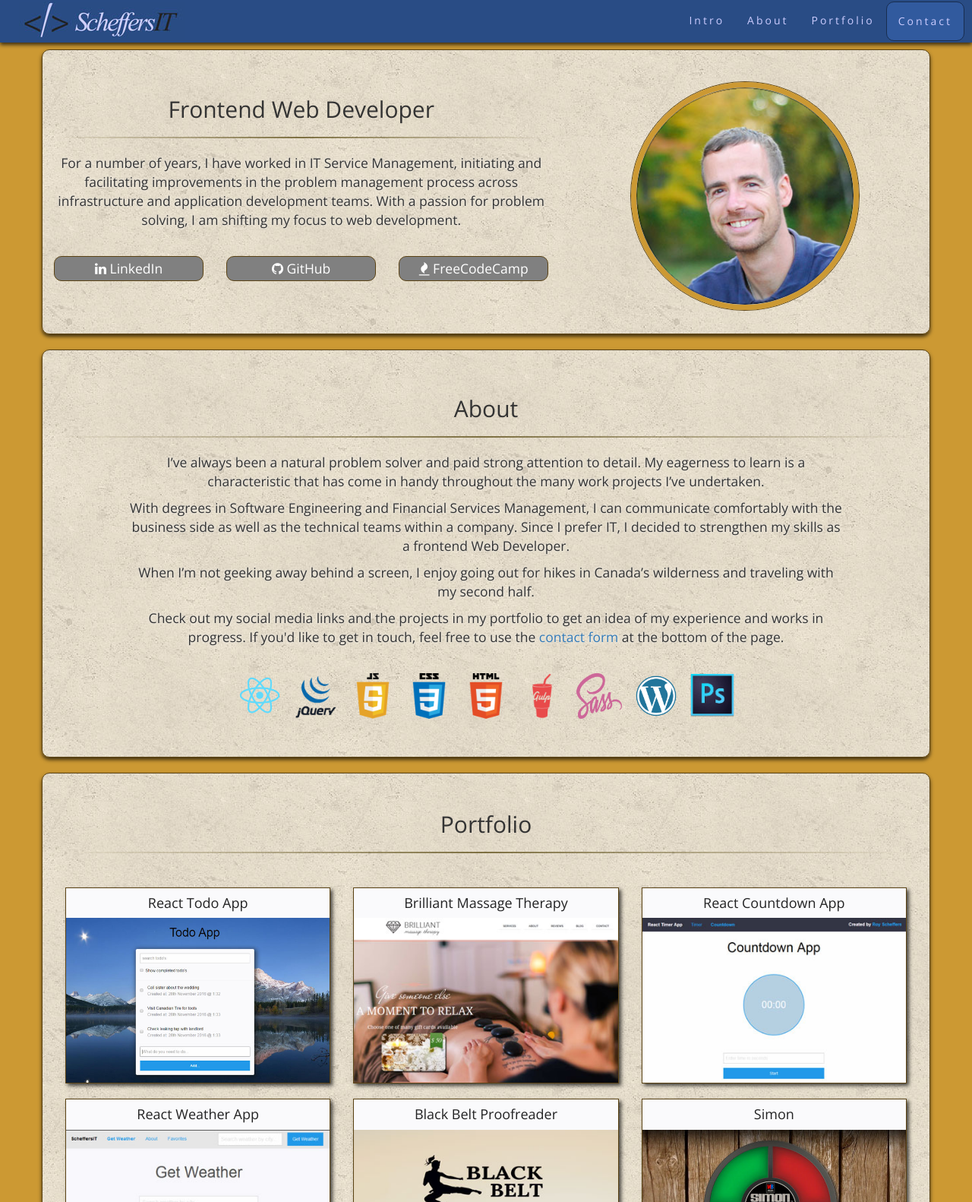
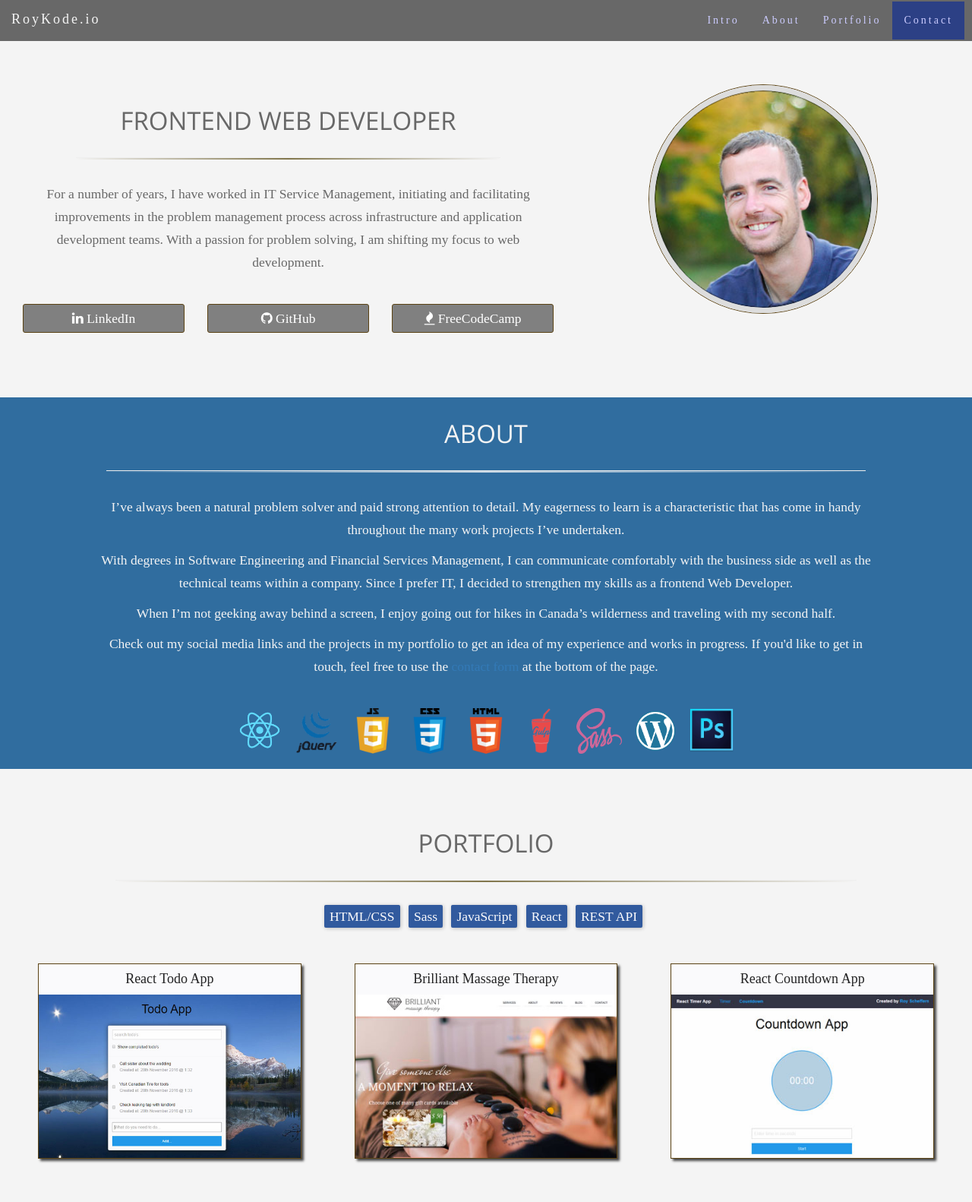
Before and after one commit to rscheffers82/personal-site, a plain HTML site: page index.html in a window 1280 px wide. Shown: the top 1582 px of the page at 76% size. Drawn offline with nearby package versions, Linux system fonts and the light colour scheme; a web font is replaced by a local one.

Commit message:
Fluid style attempt

```diff
--- a/index.html
+++ b/index.html
@@ -20,6 +20,9 @@
  	<link rel="stylesheet" href="https://maxcdn.bootstrapcdn.com/font-awesome/4.7.0/css/font-awesome.min.css">
 
 	<link href="https://fonts.googleapis.com/css?family=Open+Sans:300,400" rel="stylesheet">
+
+	<link href="https://fonts.googleapis.com/css?family=Droid+Serif" rel="stylesheet">
+
 	<link type="text/css" rel="stylesheet" href="style.css" type="text/css" rel="stylesheet">
 
 	<script>
@@ -44,7 +47,7 @@
         <span class="icon-bar"></span>
         <span class="icon-bar"></span>
       </button>
-      <a class="navbar-brand" href="#"><img class="img-responsive" src="images/ScheffersIT-website-logo.jpg"></a>
+      <a class="navbar-brand" href="#">RoyKode.io</a>
     </div>
   <div class="collapse navbar-collapse" id="myNavbar">
       <ul class="nav navbar-nav navbar-right">
@@ -55,13 +58,14 @@
       </ul>
     </div>
 </nav>
-<div id="intro"><br></div>
-<div class="container text-center">
+
+<div><br></div>
+<div id="intro" class="container-fluid text-center">
   <div class="row intro">
     <div class="col-md-12">
     </div>
     <div class="col-md-7">
-      <h2>Frontend Web Developer</h2>
+      <h1>Frontend Web Developer</h1>
       <hr>
       <p>For a number of years, I have worked in IT Service Management, initiating and facilitating improvements in the problem management process across infrastructure and application development teams. With a passion for problem solving, I am shifting my focus to web development.</p><br>
 
@@ -85,8 +89,8 @@
   </div>
 </div>
 <!-- About section -->
-<div id="about" class="container text-center">
-  <h2>About</h2>
+<div id="about" class="container-fluid text-center">
+  <h1>About</h1>
   <hr>
   <div class="row">
     <div class="col-md-10 col-md-offset-1"><p>I’ve always been a natural problem solver and paid strong attention to detail. My eagerness to learn is a characteristic that has come in handy throughout the many work projects I’ve undertaken.</p>
@@ -140,17 +144,26 @@
 </div>
 
 <!-- Portfolio section -->
-<div id="portfolio" class="container text-center">
-  <h2>Portfolio</h2>
+<div id="portfolio" class="container-fluid text-center">
+  <h1>Portfolio</h1>
   <hr>
-  <br>
+	<div class="tech-wrapper">
+		<div class="tech">HTML/CSS</div>
+		<div class="tech">Sass</div>
+		<div class="tech">JavaScript</div>
+		<div class="tech">React</div>
+		<div class="tech">REST API</div>
+	</div>
+	<div class="projects">
+
+	</div>
 </div>
 
 <!-- contact section -->
-<div id="contact" class="container text-center">
+<div id="contact" class="container-fluid text-center">
   <div class="row">
     <div class="col-lg-8 col-lg-offset-2">
-      <h2>Contact</h2>
+      <h1>Contact</h1>
       <hr>
       <p>Interested in my work or just want to say hello? Drop me a note below...</p><br>
       <div class="row">
--- a/main_script.js
+++ b/main_script.js
@@ -26,9 +26,9 @@ $(".navbar a, footer a[href='#intro']").on('click', function(event) {
   });
 });
 
-$('#portfolio').append( p.showProjects() );
+$('.projects').append( p.showProjects() );
 
-$( '#portfolio' ).on("click", 'a', function(e){
+$( '.projects' ).on("click", 'a', function(e){
   console.log( $(this).data('number') );
   p.modal( $(this).data('number') );
 });
--- a/style.css
+++ b/style.css
@@ -1,50 +1,47 @@
 /* Stylesheet for Portfolio Page */
 
 body {
-  font: 15px "Open Sans", sans-serif;
+  margin-top: 30px;
+  font-family: "Droid Serif",serif;
   font-size: 1.75rem;
-  line-height: 2.5rem;
+  line-height: 3rem;
   position: relative;
-  background-color: #CC9933;
+  background-color: #f4f4f4;
+  color: #686868;
 }
 
-h2,h3{
+h1{
   font-family: "Open Sans", sans-serif;
+  font-size: 33px;
+  text-transform: uppercase;
+  margin-top: 3rem;
 }
 
-.container {
-  max-width: 95%;
-  padding-top: 40px;
-  padding-bottom: 30px;
-  border: 1px solid #5b4314;
-  border-radius: 10px;
-  margin-bottom: 20px;
-  background: url('images/concrete_seamless2.jpg');
-  -webkit-box-shadow: 0px 3px 5px 0px rgba(0,0,0,0.7);
-  -moz-box-shadow: 0px 3px 5px 0px rgba(0,0,0,0.7);
-  box-shadow: 0px 3px 5px 0px rgba(0,0,0,0.7);
+.container-fluid {
+  margin: 5rem auto;
 }
 
 .navbar,
 .navbar-default {
-  background-color: #294c85;
+  background-color: #686868;
   border-radius: 0px;
   border: 0px;
   margin-bottom: 0;
   font-size: 14px;
   letter-spacing: 3px;
   line-height: 30px;
+  /*
   -webkit-box-shadow: 0px 3px 5px 0px rgba(0,0,0,0.7);
   -moz-box-shadow: 0px 3px 5px 0px rgba(0,0,0,0.7);
   box-shadow: 0px 3px 5px 0px rgba(0,0,0,0.7);
-
+*/
 }
 .navbar-right{
   margin: 2px 10px 2px 2px;
 }
 .navbar-brand{
-    margin-left: 10px;
-    margin-top: -13px;
+  margn-left: 25px;
+  color: #f4f4f4 !important;
 }
 
 @media (max-width: 768px){
@@ -64,18 +61,15 @@ h2,h3{
 }
 .navbar-nav li a:hover{
   background-color: #315A9E !important;
-  border-radius: 10px;
+  /*border-radius: 10px;*/
 }
 .navbar-nav > .active > a,
 .navbar-nav > .active > a:hover {
-  background-color: #315A9E !important;
-  border: 1px solid #182D4F;
-  border-radius: 10px;
+  background-color: #2C4085 !important;
+  /*border: 1px solid #182D4F;*/
+  /*border-radius: 10px;*/
 }
 
-p {
-  text-shadow: 0 0 3px #eee;
-}
 .around-img{
   border: 1px solid #5b4314;
   border-radius: 50%;
@@ -87,7 +81,7 @@ p {
   width: 302px;
 }
 .front-img {
-  border: 7px solid #cc9933;
+  border: 7px solid #ddd;
   border-radius: 50%;
   height: 300px;
   max-height: 75vw;
@@ -95,22 +89,34 @@ p {
   position: relative;
   width: 300px;
 }
+
+.skill-wrapper{
+  display: block;
+}
+
+.skill {
+  display: inline-block;
+  margin-left: 5px;
+  border: 1px solid #eee;
+  padding: 2px 10px;
+}
+
 .project{
   text-align: center;
   color: #222223;
   background-color: #fafafc;
-  margin-bottom: 20px;
+  margin: 2rem 2rem 4rem;
   overflow: hidden;
   border: 1px solid #5b4314;
   -webkit-box-shadow: 0px 3px 5px 0px rgba(0,0,0,0.7);
   -moz-box-shadow: 0px 3px 5px 0px rgba(0,0,0,0.7);
-  box-shadow: 3px 3px 5px 0px rgba(0,0,0,0.7);
+  box-shadow: 3px 3px 3px 0px rgba(0,0,0,0.7);
 }
 
 .project:hover {
   -webkit-box-shadow: 3px 5px 15px 0px rgba(34,34,35,1);
   -moz-box-shadow: 3px 5px 15px 0px rgba(34,34,35,1);
-  box-shadow: 3px 5px 10px 0px rgba(34,34,35,1);
+  box-shadow: 3px 5px 5px 0px rgba(34,34,35,1);
 }
 
 .project a{
@@ -131,53 +137,62 @@ p {
   margin-bottom: 5px;
   padding: 3px 10px;
   border: 1px solid #5b4314;
-  border-radius: 10px;
-  background-color: gray;
+  border-radius: 3px;
+  background-color: grey;
   color: white;
   max-width: 15em;
   min-width: 10em;
 }
 .social:hover{
-  color: #fafafc;
   text-decoration: none;
   background-color: #294c85;
 }
 
 #intro {
-  margin-bottom: 40px;
+  padding: 0rem 3rem;
 }
-.about {
-  background-color: #474e5d;
-  color: #000;
+#about {
+  background-color: #306d9f;
+  color: #f4f4f4;
 }
+#portfolio {
+  padding: 0 3rem;
+
+}
+#contact {
+
+}
+
 .img-skills{
     height: 60px;
     width: 60px;
     margin: 0 5px 20px;
 }
-#portfolio {
-  padding: 30px;
-}
+
 
 .btn-send{
-  background-color: #294c85;
-  color: #ededff;
+  background-color: #D13627;
   padding: 9px 33px 9px 33px;
-  border: 1px solid white;
-  border-radius: 20px;
+  border: 1px solid #f44336;
+  border-radius: 3px;
 }
 .btn-send:hover{
-  background-color: #3e79d9;
+  background-color: #f44336;
 }
 .footer {
   background-color: #2f2f2f;
-  color: #ffffff;
   font-size: 0.8em;
 }
 hr{
-  border: 0;
+  width: 80%;
+  text-align: center;
   height: 0.1em;
+  margin: 3rem auto;
   background-image: linear-gradient(to right, rgba(0, 0, 0, 0), rgba(91, 76, 20, 0.75), rgba(0, 0, 0, 0));
+}
+
+#about hr{
+  background-image: linear-gradient(to right, rgba(0, 0, 0, 0), rgba(250, 250, 250, 0.75), rgba(0, 0, 0, 0));
 }
 
 /* Modal classes */
```
Also changed, not shown: 1 other file.
